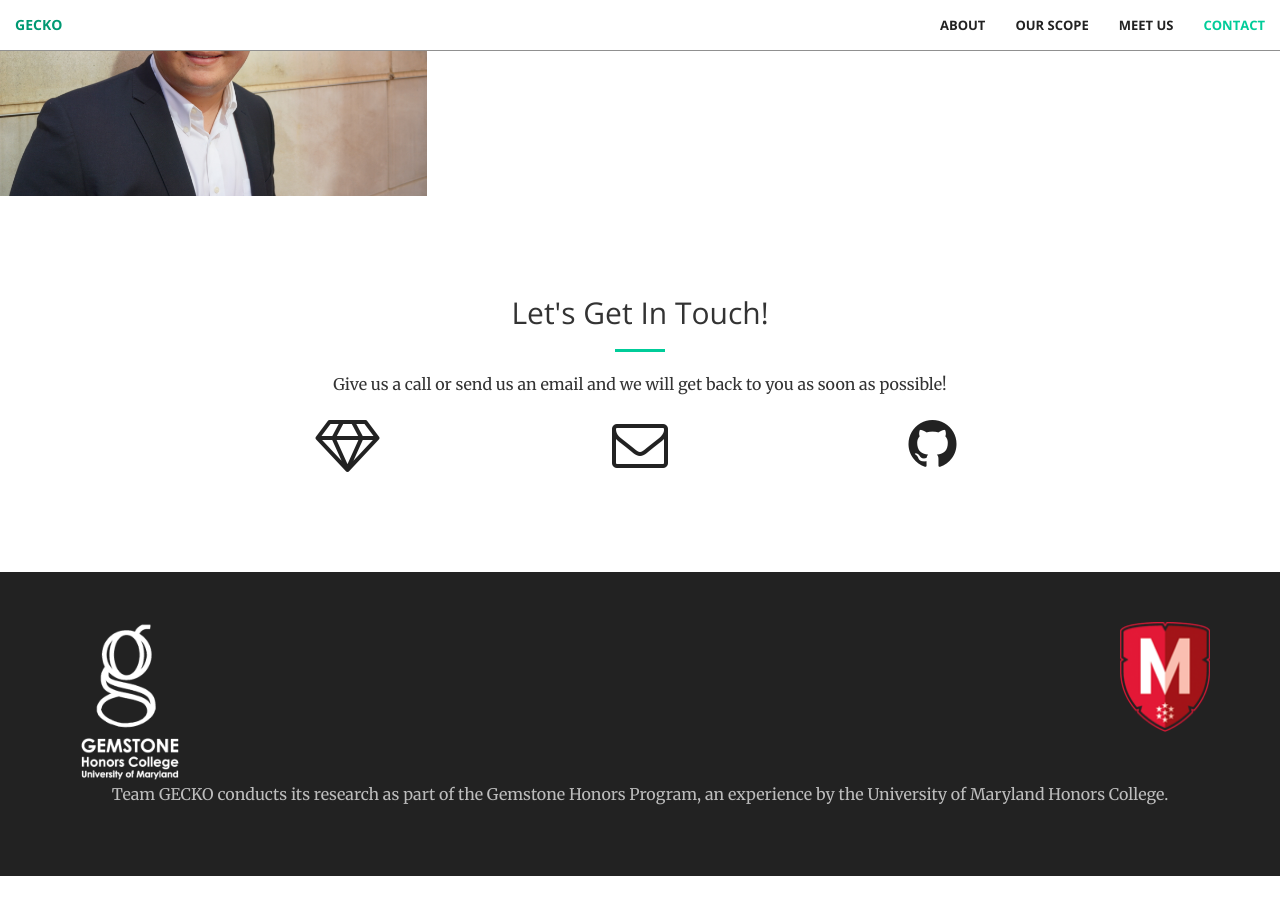
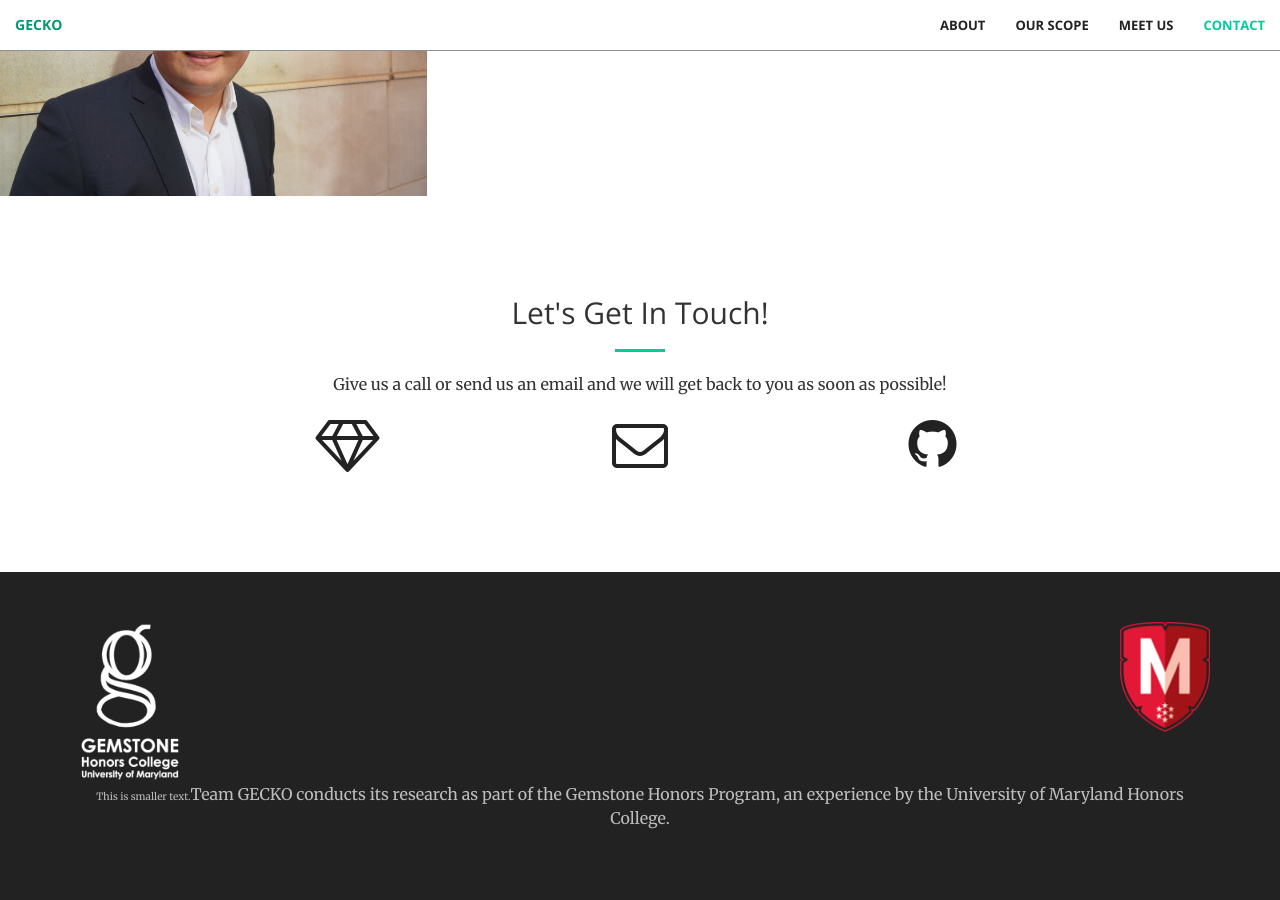
Before and after one commit to teamgecko2022/teamgecko2022, a Jekyll site: the page built from index.html, in a window 1280 px wide and 900 px high, scrolled down 3550 px. Built offline with Jekyll 4.4.1, drawn with Linux system fonts in a browser that asks for light colours; before the commit the page ends 4426 px from its top, so only the background shows below that.

Commit message:
decrease font size

```diff
--- a/_includes/footer.html
+++ b/_includes/footer.html
@@ -14,8 +14,13 @@
          <!--</div>-->
 
       </div>
+      <div>
+      </div>
       <div class="container text-center">
-            <p class="text-faded">Team GECKO conducts its research as part of the Gemstone Honors Program, an experience by the University of Maryland Honors College.</p>
+            <p class="text-faded">
+                  <font size="-2">This is smaller text.</font>Team GECKO conducts its research as part of the Gemstone Honors Program, an experience by the University of Maryland Honors College.
+            </font>
+            </p>
       </div>
 <!--</section>-->
      </aside>
```
